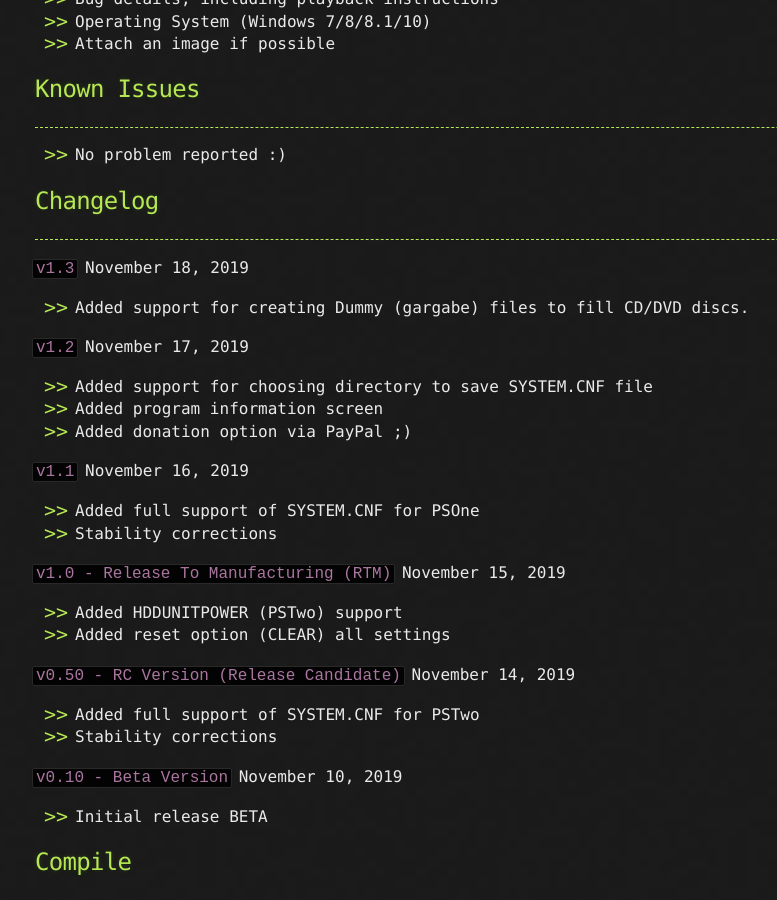
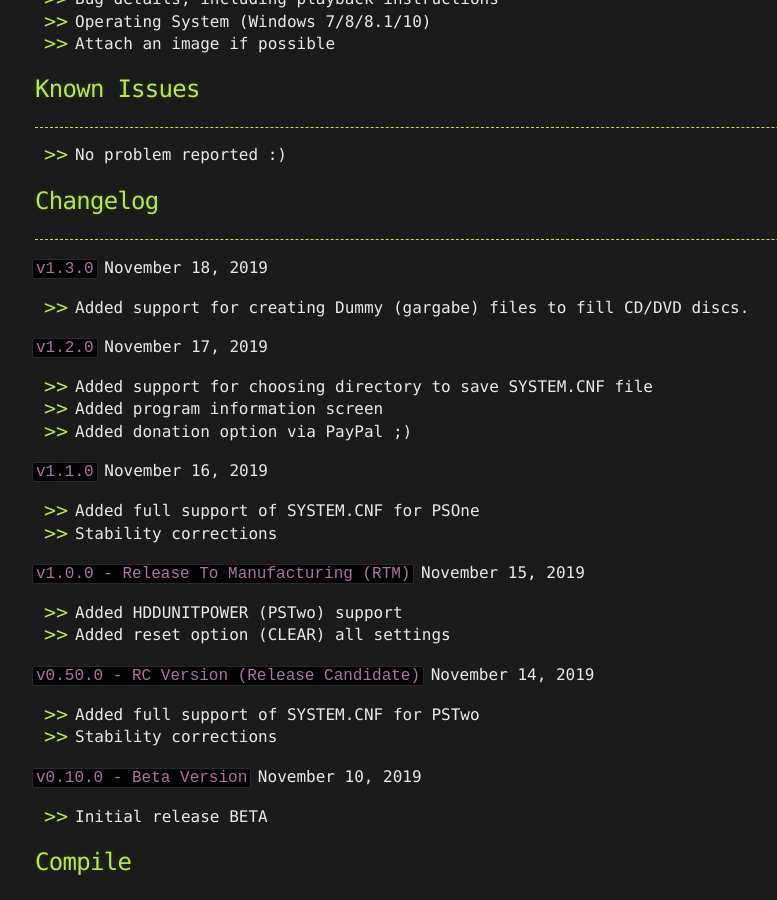
Before and after one commit to AxionDrak/axiondrak.github.io, a Jekyll site: the page built from psx-cnf.md, in a window 1280 px wide and 900 px high, scrolled down 2825 px. Shown: the whole window, without its empty margins (105-882 px from the left). Built offline with Jekyll 4.4.1, drawn with Linux system fonts in a browser that asks for light colours; our own code applies the rules of GitHub Pages for plain Markdown files.

Commit message:
Update psx-cnf.md

```diff
--- a/psx-cnf.md
+++ b/psx-cnf.md
@@ -93,32 +93,32 @@ Include the following information:
 
 ## Changelog
 * * *
-`v1.3`
+`v1.3.0`
 November 18, 2019
 * Added support for creating Dummy (gargabe) files to fill CD/DVD discs.
 
-`v1.2`
+`v1.2.0`
 November 17, 2019
 * Added support for choosing directory to save SYSTEM.CNF file
 * Added program information screen
 * Added donation option via PayPal ;)
 
-`v1.1`
+`v1.1.0`
 November 16, 2019
 * Added full support of SYSTEM.CNF for PSOne
 * Stability corrections
 
-`v1.0 - Release To Manufacturing (RTM)`
+`v1.0.0 - Release To Manufacturing (RTM)`
 November 15, 2019
 * Added HDDUNITPOWER (PSTwo) support
 * Added reset option (CLEAR) all settings
 
-`v0.50 - RC Version (Release Candidate)`
+`v0.50.0 - RC Version (Release Candidate)`
 November 14, 2019
 * Added full support of SYSTEM.CNF for PSTwo
 * Stability corrections
 
-`v0.10 - Beta Version`
+`v0.10.0 - Beta Version`
 November 10, 2019
 * Initial release BETA
 
```
